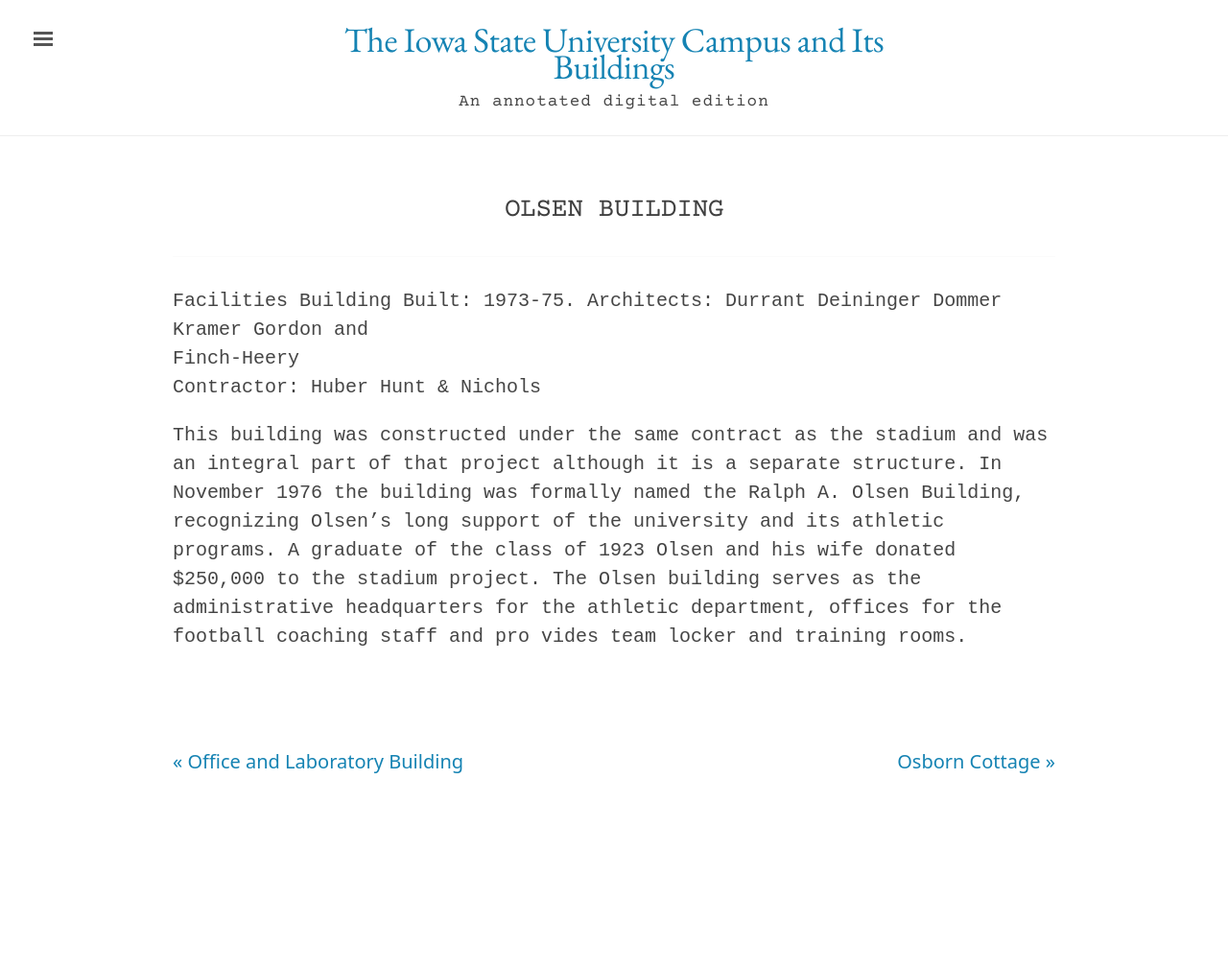
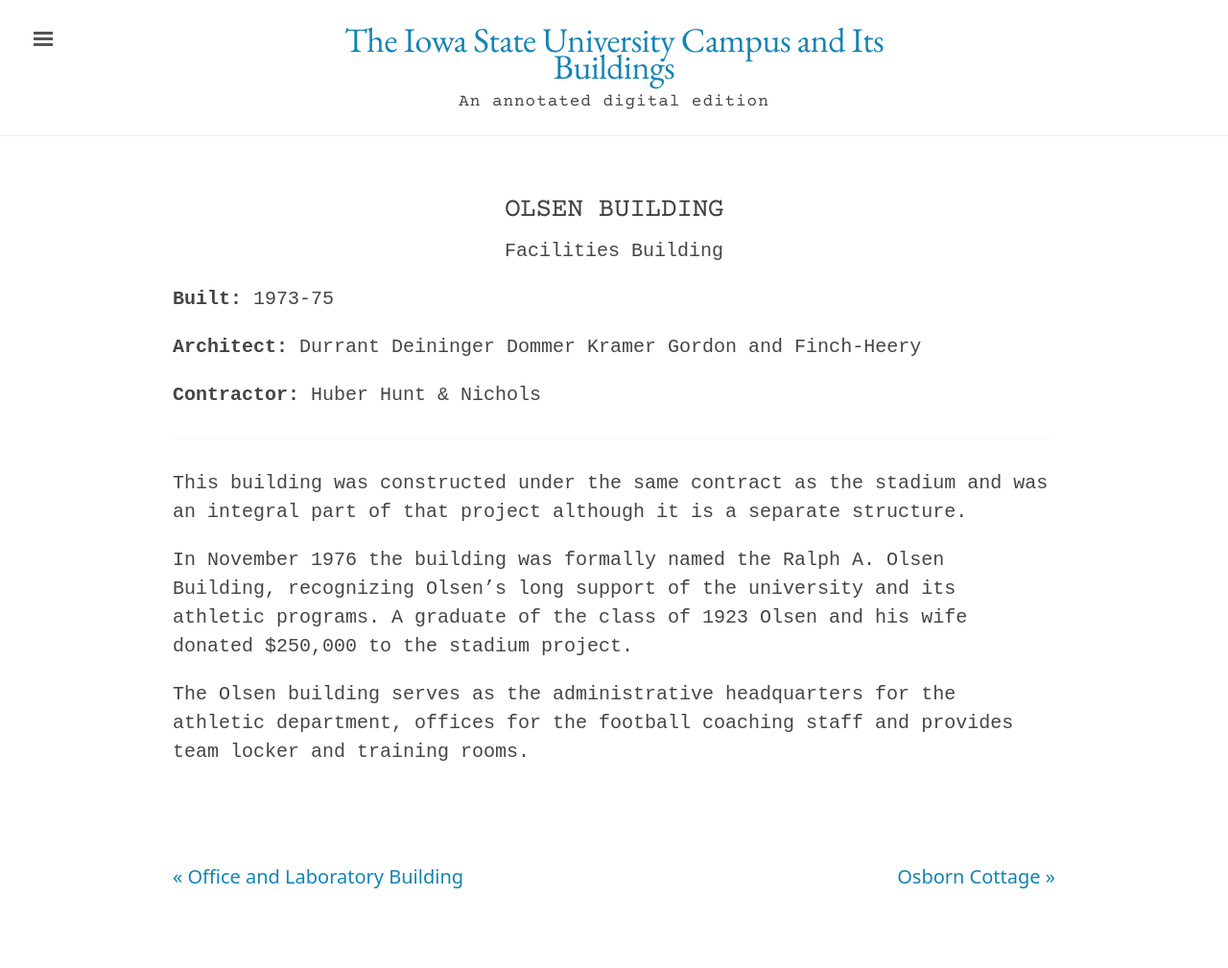
Before and after one commit to emanderson811/day-edition, a Jekyll site: the page built from _texts/buildings/159da-olsen.md, in a window 1280 px wide. Shown: the whole page at 96% size. Built offline with Jekyll 4.4.1, drawn with Linux system fonts in a browser that asks for light colours; before the commit the page ends 900 px from its top, so only the background shows below that; some of the changed lines change nothing that is shown.

Commit message:
Update 159da-olsen.md

```diff
--- a/_texts/buildings/159da-olsen.md
+++ b/_texts/buildings/159da-olsen.md
@@ -1,11 +1,11 @@
 ---
 layout: building
 title: "Olsen Building"
-alternative_name:
-built:
+alternative_name: "Facilities Building"
+built: "1973-75"
 addition:
-architect:
-contractor:
+architect: "Durrant Deininger Dommer Kramer Gordon and Finch-Heery"
+contractor: "Huber Hunt &  Nichols"
 razed:
 author:
 rights: Public Domain
@@ -14,11 +14,8 @@
 ---
 ---
 
-Facilities Building Built: 1973-75.
-Architects:  Durrant Deininger Dommer Kramer Gordon and
-Finch-Heery
-Contractor:  Huber Hunt &  Nichols
+This building was constructed under the same contract as the stadium and was an integral part of that project although it is a separate structure.
 
-This building was constructed under the same contract as the stadium and was an integral part of that project although it is a separate structure.
 In November 1976 the building was formally named the Ralph A. Olsen Building, recognizing Olsen's long support of the university and its athletic programs. A graduate of the class of 1923 Olsen and his wife donated $250,000 to the stadium project.
-The Olsen building serves as the administrative headquarters for the athletic department, offices for the football coaching staff and pro vides team locker and training rooms.
+
+The Olsen building serves as the administrative headquarters for the athletic department, offices for the football coaching staff and provides team locker and training rooms.
```
